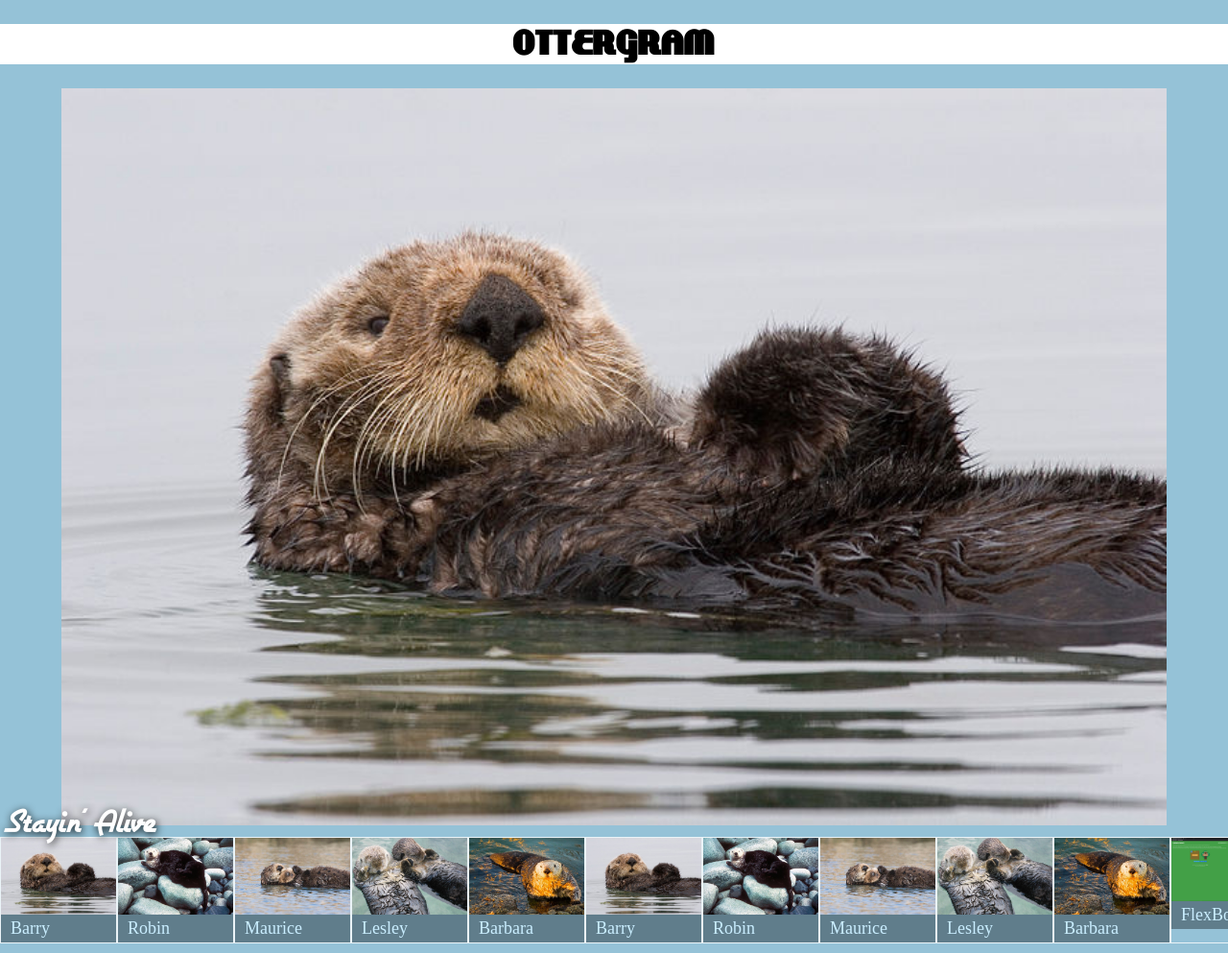
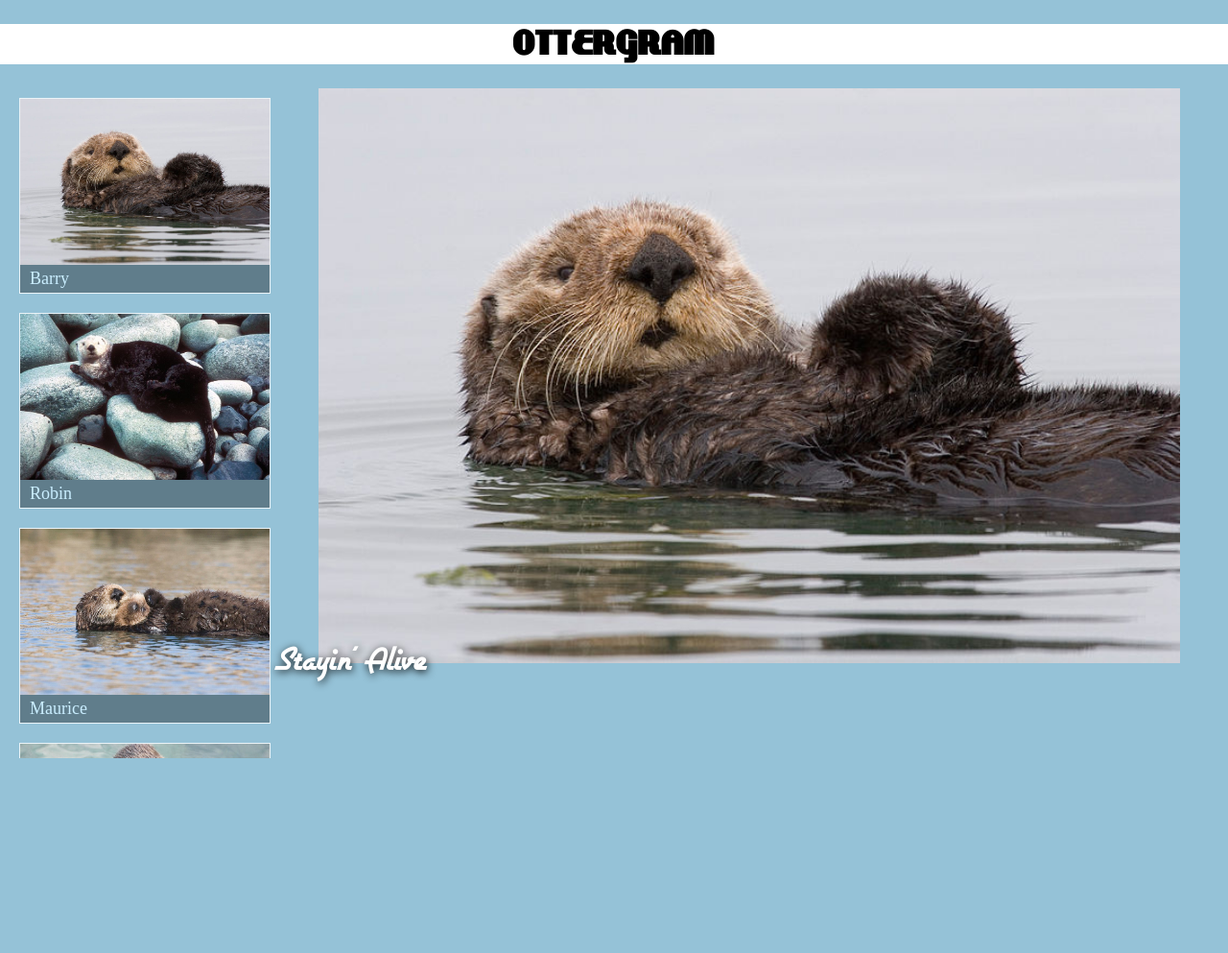
Before and after one commit to quyen-tsai/front-end-dev-book, a plain HTML site: page ottergram/index.html in a window 1280 px wide. Shown: the whole page at 96% size. After the commit the page ends 800 px from the top, so only its background shows below. Drawn offline with nearby package versions, Linux system fonts and the light colour scheme.

Commit message:
Starting Js. soon

```diff
--- a/ottergram/index.html
+++ b/ottergram/index.html
@@ -3,6 +3,7 @@
 
 <head>
   <meta charset="utf-8">
+  <meta name="viewport" content="width=device-width, inital-scale=1">
   <title>ottergram</title>
   <link rel="stylesheet" href="https://cdnjs.cloudflare.com/ajax/libs/normalize/3.0.3/normalize.min.css">
   <link rel="stylesheet" href="stylesheets/styles.css">
@@ -16,12 +17,15 @@
     <ul class="thumbnail-list">
 
       <li class="thumbnail-item">
-        <a href="#"> <img class="thumbnail-image" src="img/otter1.jpg" alt="Barry The Otter"> <span
+        <a href="img/otter1.jpg" data-image-role="trigger" data-image-title="Stayin' Alive"
+          data-image-url="img/otter1.jpg">
+          <img class="thumbnail-image" src="img/otter1.jpg" alt="Barry The Otter"> <span
             class="thumbnail-title">Barry</span> </a>
       </li>
 
       <li class="thumbnail-item">
-        <a href="#">
+        <a href="img/otter2.jpg" data-image-role="trigger" data-image-title="How Deep Is Your Love"
+          data-image-url="img/otter2.jpg">
           <img class="thumbnail-image" src="img/otter2.jpg" alt="Robin The Otter">
           <span class="thumbnail-title">Robin</span>
         </a>
@@ -29,80 +33,34 @@
       </li>
 
       <li class="thumbnail-item">
-        <a href="#">
+        <a href="img/otter3.jpg" data-image-role="trigger" data-image-title="You Should Be Dancing"
+          data-image-url="img/otter3.jpg">
           <img class="thumbnail-image" src="img/otter3.jpg" alt="Maurice The Otter">
           <span class="thumbnail-title">Maurice</span>
         </a>
       </li>
 
       <li class="thumbnail-item">
-        <a href="#">
+        <a href="img/otter4.jpg" data-image-role="trigger" data-image-title="Night Fever"
+          data-image-url="img/otter4.jpg">
           <img class="thumbnail-image" src="img/otter4.jpg" alt="Lesley The Otter">
           <span class="thumbnail-title">Lesley</span>
         </a>
       </li>
 
       <li class="thumbnail-item">
-        <a href="#">
+        <a href="img/otter5.jpg" data-image-role="trigger" data-image-title="To Love Somebody"
+          data-image-url="img/otter5.jpg">>
           <img class="thumbnail-image" src="img/otter5.jpg" alt="Barbara The Otter">
           <span class="thumbnail-title">Barbara</span>
         </a>
       </li>
-
-      <li class="thumbnail-item">
-        <a href="#"> <img class="thumbnail-image" src="img/otter1.jpg" alt="Barry The Otter"> <span
-            class="thumbnail-title">Barry</span> </a>
-      </li>
-
-      <li class="thumbnail-item">
-        <a href="#">
-          <img class="thumbnail-image" src="img/otter2.jpg" alt="Robin The Otter">
-          <span class="thumbnail-title">Robin</span>
-        </a>
-
-      </li>
-
-      <li class="thumbnail-item">
-        <a href="#">
-          <img class="thumbnail-image" src="img/otter3.jpg" alt="Maurice The Otter">
-          <span class="thumbnail-title">Maurice</span>
-        </a>
-      </li>
-
-      <li class="thumbnail-item">
-        <a href="#">
-          <img class="thumbnail-image" src="img/otter4.jpg" alt="Lesley The Otter">
-          <span class="thumbnail-title">Lesley</span>
-        </a>
-      </li>
-
-      <li class="thumbnail-item">
-        <a href="#">
-          <img class="thumbnail-image" src="img/otter5.jpg" alt="Barbara The Otter">
-          <span class="thumbnail-title">Barbara</span>
-        </a>
-      </li>
-
-      <li class="thumbnail-item">
-        <a href="img/flexboxfroggy.JPG">
-          <img class="thumbnail-image" src="img/flexboxfroggy.JPG" alt="flex box image">
-          <span class="thumbnail-title">FlexBoxFroggy</span>
-        </a>
-      </li>
-
-      <li class="thumbnail-item">
-        <a href="img/gridgarden.JPG">
-          <img class="thumbnail-image" src="img/gridgarden.JPG" alt="grid garden image">
-          <span class="thumbnail-title">Grid Garden</span>
-        </a>
-      </li>
-
     </ul>
 
     <div class="detail-image-container">
       <div class="detail-image-frame">
-        <img class="detail-image" src="img/otter1.jpg" alt="">
-        <span class="detail-image-title">Stayin' Alive</span>
+        <img class="detail-image" data-image-role="target" src="img/otter1.jpg" alt="">
+        <span class="detail-image-title" data-image-role="title">Stayin' Alive</span>
       </div>
     </div>
   </main>
--- a/ottergram/stylesheets/styles.css
+++ b/ottergram/stylesheets/styles.css
@@ -125,3 +125,23 @@ a {
     text-shadow: rgba(0, 0, 0, 0.9) 1px 2px 9px;
     font-size: 40px;
 }
+
+@media all and (min-width: 768px) {
+    /* Styles will go here */
+    .main-content{
+        flex-direction: row;
+        overflow: hidden;
+    }
+    .thumbnail-list{
+        flex-direction: column;
+        order: 0;
+        margin-left: 20px;
+
+    }
+    .thumbnail-item {
+        max-width: 260px;
+        }
+    .thumbnail-item + .thumbnail-item {
+            margin-top: 20px;
+        }
+   }
```
